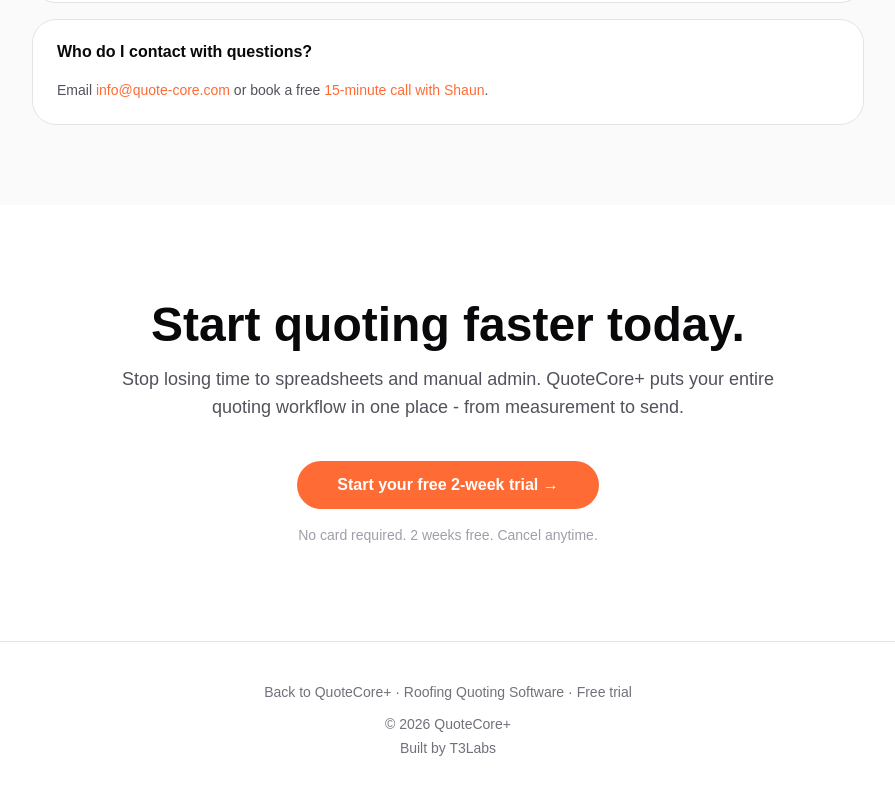
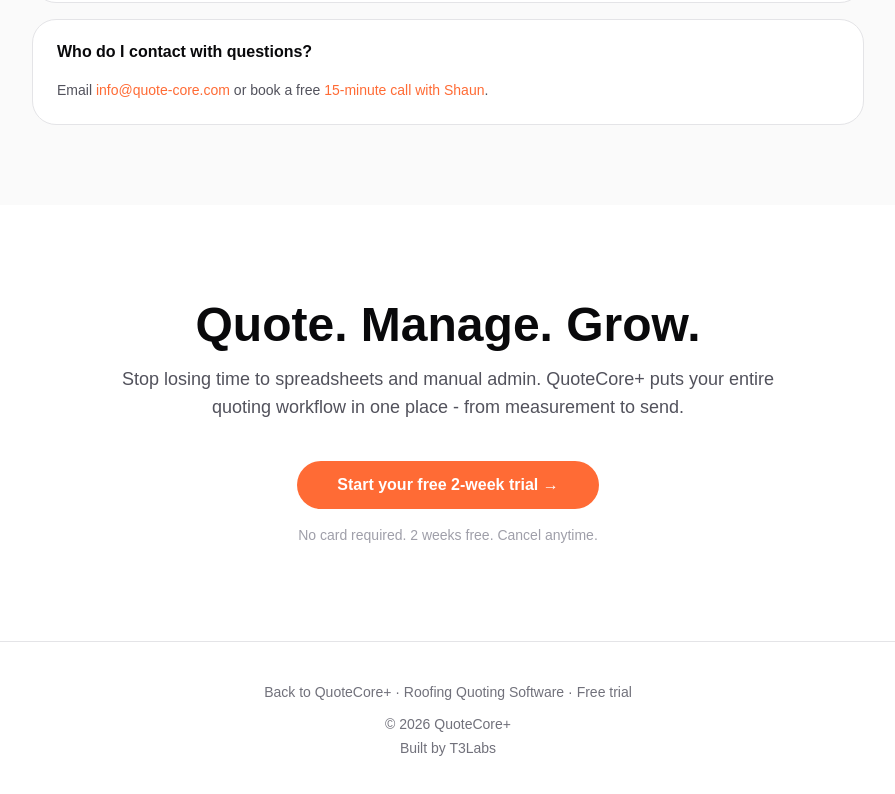
Before and after one commit to barrytheai/quotecore, a Next.js app: page /construction-quoting-software in a window 1280 px wide. Shown: the part 4648-5442 px from the top of the page, without its empty margins (192-1087 px from the left). Built offline with nearby package versions, Linux system fonts and the light colour scheme.

Commit message:
feat: replace Start quoting faster with Quote. Manage. Grow. sitewide

```diff
--- a/app/construction-quoting-software/page.tsx
+++ b/app/construction-quoting-software/page.tsx
@@ -356,7 +356,7 @@ export default function ConstructionQuotingSoftwarePage() {
 
         {/* Final CTA */}
         <section className="mx-auto max-w-4xl px-6 py-24 text-center lg:px-8">
-          <h2 className="text-3xl font-semibold sm:text-5xl">Start quoting faster today.</h2>
+          <h2 className="text-3xl font-semibold sm:text-5xl">Quote. Manage. Grow.</h2>
           <p className="mx-auto mt-4 max-w-2xl text-lg text-zinc-600">
             Stop losing time to spreadsheets and manual admin. QuoteCore+ puts your entire quoting workflow in one place - from measurement to send.
           </p>
--- a/app/roofing-quoting-software/page.tsx
+++ b/app/roofing-quoting-software/page.tsx
@@ -253,7 +253,7 @@ export default function RoofingQuotingSoftwarePage() {
 
         {/* Final CTA */}
         <section className="mx-auto max-w-4xl px-6 py-24 text-center lg:px-8">
-          <h2 className="text-3xl font-semibold sm:text-5xl">Start quoting faster today.</h2>
+          <h2 className="text-3xl font-semibold sm:text-5xl">Quote. Manage. Grow.</h2>
           <p className="mx-auto mt-4 max-w-2xl text-lg text-zinc-600">
             Stop losing time to spreadsheets and manual admin. QuoteCore+ puts your entire quoting workflow in one place - from takeoff to send.
           </p>
```
